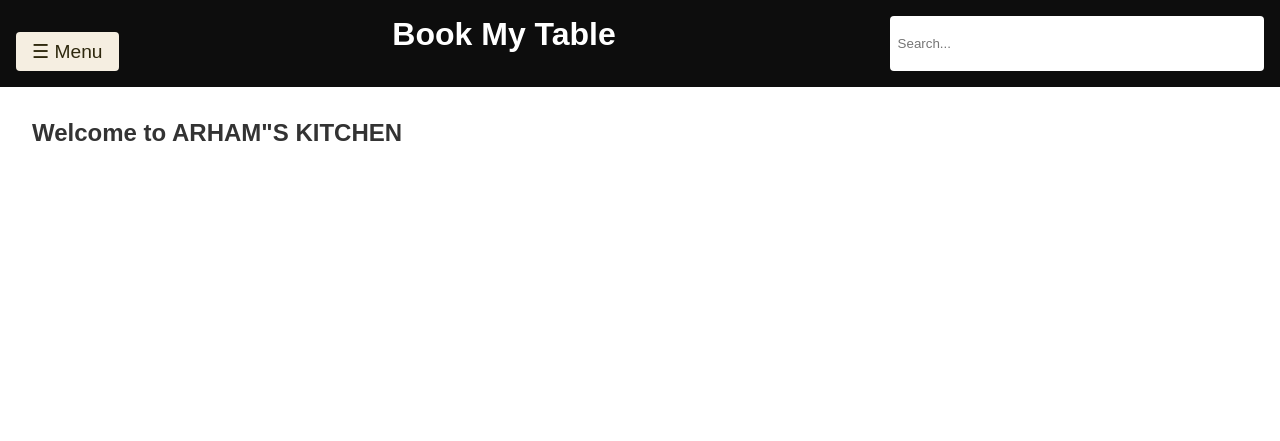
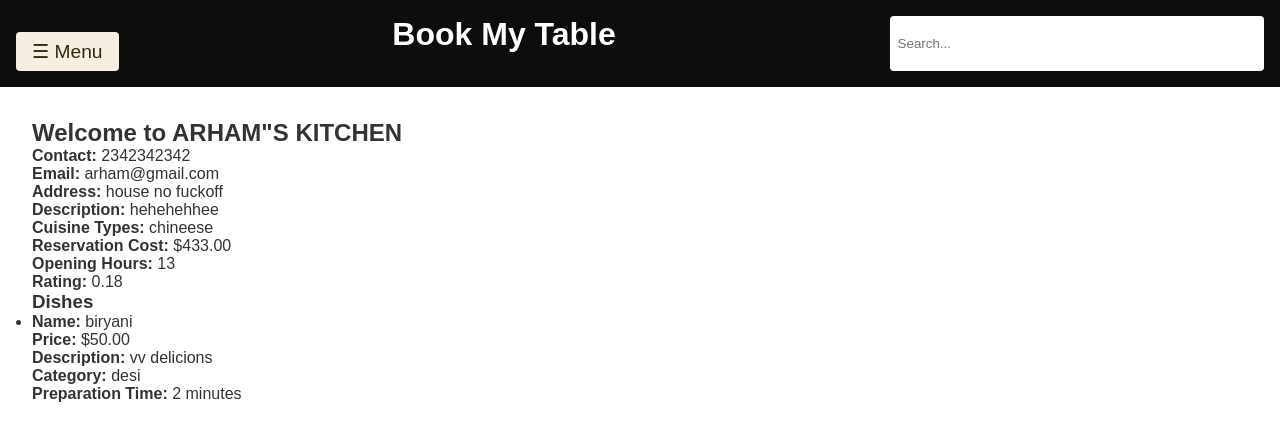
Before and after one commit to aimbot20/bookmytable_real, a Django app: page /restaurant/2/ in a window 1280 px wide. Shown: the top 441 px of the page. Run offline with Django 5.2, Linux system fonts and the light colour scheme; data comes from the database, SQL or seed files in the repository.

Commit message:
arham made changessssssssssss2.0

```diff
--- a/BookMyTable/restaurant/templates/restaurant/restaurant_details.html
+++ b/BookMyTable/restaurant/templates/restaurant/restaurant_details.html
@@ -1,14 +1,39 @@
 {% extends "layout.html" %}
 
 {% block title %}
-Restaurant Details Page
+Restaurant Details - {{ restaurant.R_Name }}
 {% endblock %}
 
 {% block content %}
-<h2>
-    Welcome to {{restaurant.R_Name}}
-</h2>
+<h2>Welcome to {{ restaurant.R_Name }}</h2>
 
+<!-- Restaurant Details -->
+<div>
+    <p><strong>Contact:</strong> {{ restaurant.R_ContactNumber }}</p>
+    <p><strong>Email:</strong> {{ restaurant.R_EmailAddress }}</p>
+    <p><strong>Address:</strong> {{ restaurant.R_Address }}</p>
+    <p><strong>Description:</strong> {{ restaurant.R_Description }}</p>
+    <p><strong>Cuisine Types:</strong> {{ restaurant.R_CuisineTypes }}</p>
+    <p><strong>Reservation Cost:</strong> ${{ restaurant.R_ReservationCost }}</p>
+    <p><strong>Opening Hours:</strong> {{ restaurant.R_OpenHours }}</p>
+    <p><strong>Rating:</strong> {{ restaurant.Rating }}</p>
+</div>
 
-
+<!-- Restaurant Dishes -->
+<h3>Dishes</h3>
+{% if dishes %}
+    <ul>
+        {% for dish in dishes %}
+            <li>
+                <strong>Name:</strong> {{ dish.D_Name }} <br>
+                <strong>Price:</strong> ${{ dish.D_Price }} <br>
+                <strong>Description:</strong> {{ dish.D_Description }} <br>
+                <strong>Category:</strong> {{ dish.D_Category }} <br>
+                <strong>Preparation Time:</strong> {{ dish.D_PrepTime }} minutes
+            </li>
+        {% endfor %}
+    </ul>
+{% else %}
+    <p>No dishes available for this restaurant.</p>
+{% endif %}
 {% endblock %}
--- a/BookMyTable/restaurant/views.py
+++ b/BookMyTable/restaurant/views.py
@@ -21,6 +21,11 @@ def restaurant_details(request, R_ID):
     restaurant = get_object_or_404(Restaurant, pk=R_ID)
     menu = Menu.objects.filter(restaurant=restaurant).first()  # Assuming one menu per restaurant
     dishes = Dish.objects.filter(menu=menu) if menu else []  # Get dishes for the menu if it exists
+
+    print(f"Restaurant: {restaurant}")
+    print(f"Menu: {menu}")
+    print(f"Dishes: {list(dishes)}")
+
     return render(request, 'restaurant/restaurant_details.html', {
         'restaurant': restaurant,
         'dishes': dishes
```
